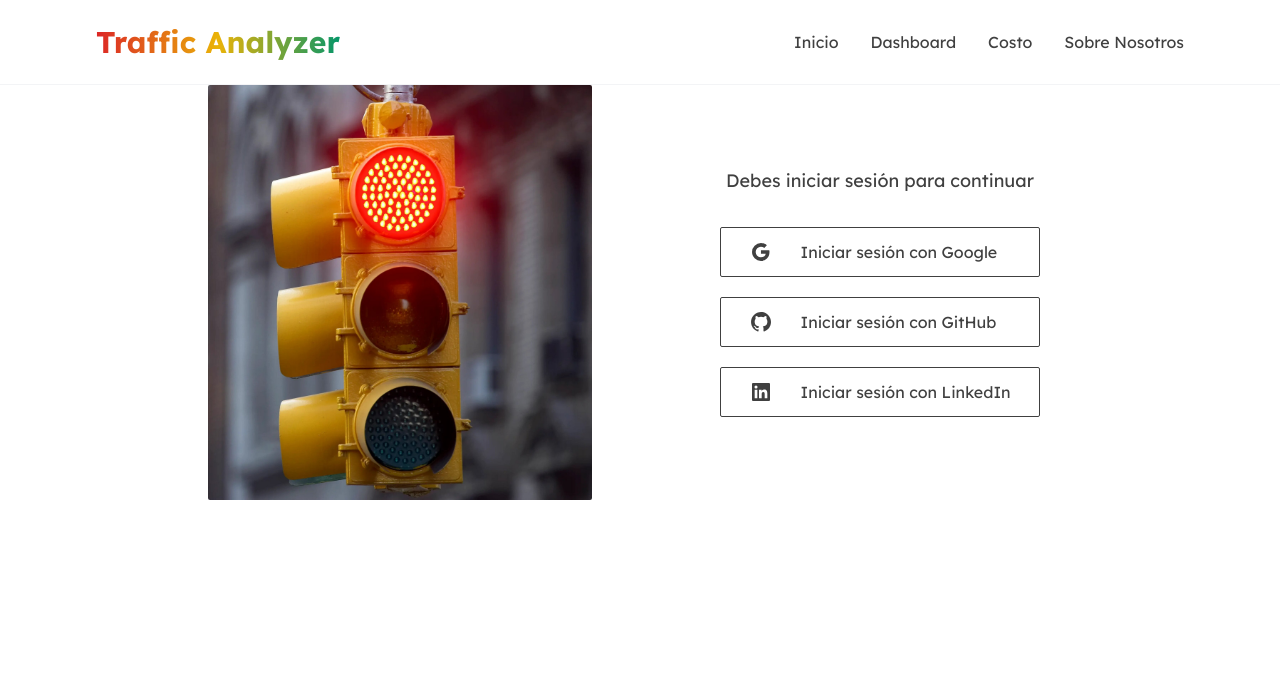
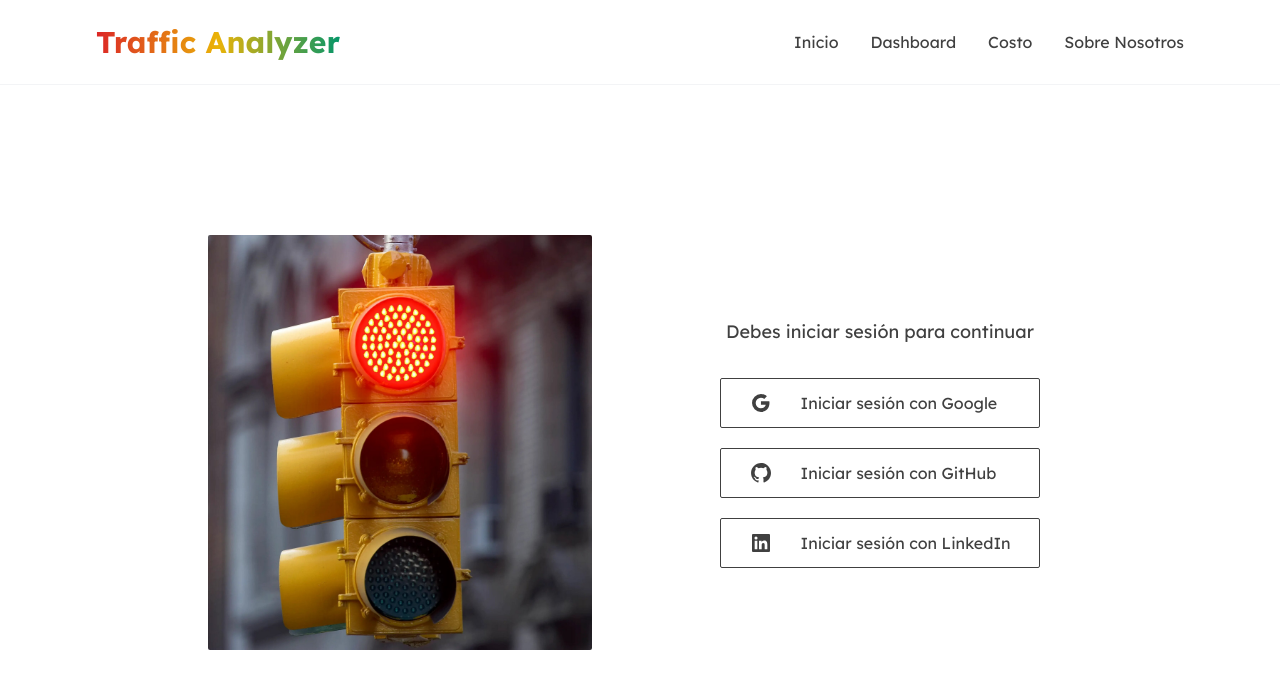
Before and after one commit to AgusjkDev/Traffic-Analyzer, a Next.js app in the folder packages/website/: page /login in a window 1280 px wide. Shown: the top 688 px of the page. Built offline with nearby package versions, Linux system fonts and the light colour scheme; no server answers.

Commit message:
fix login page position

```diff
--- a/packages/website/app/login/page.tsx
+++ b/packages/website/app/login/page.tsx
@@ -4,7 +4,7 @@ import { SigninWithProviderButtons } from "components";
 
 export default function Login() {
     return (
-        <section className="mx-auto my-auto flex flex-col items-center justify-center gap-y-8 px-4 sm:px-0 md:w-[90%] md:flex-row xl:w-3/4 2xl:w-[70%]">
+        <section className="mx-auto my-auto flex min-h-[calc(100vh-129px)] flex-col items-center justify-center gap-y-8 px-4 sm:px-0 md:min-h-[calc(100vh-85px)] md:w-[90%] md:flex-row xl:w-3/4 2xl:w-[70%]">
             <div className="md:flex-1">
                 <Image
                     alt="Semáforo en luz roja"
@@ -16,7 +16,7 @@ export default function Login() {
                 />
             </div>
 
-            <main className="flex w-full flex-col items-center gap-y-8 md:flex-1 2xl:gap-y-12">
+            <main className="flex flex-col items-center w-full gap-y-8 md:flex-1 2xl:gap-y-12">
                 <header className="flex items-center">
                     <span className="text-center lg:text-lg">
                         Debes iniciar sesión para continuar
```
